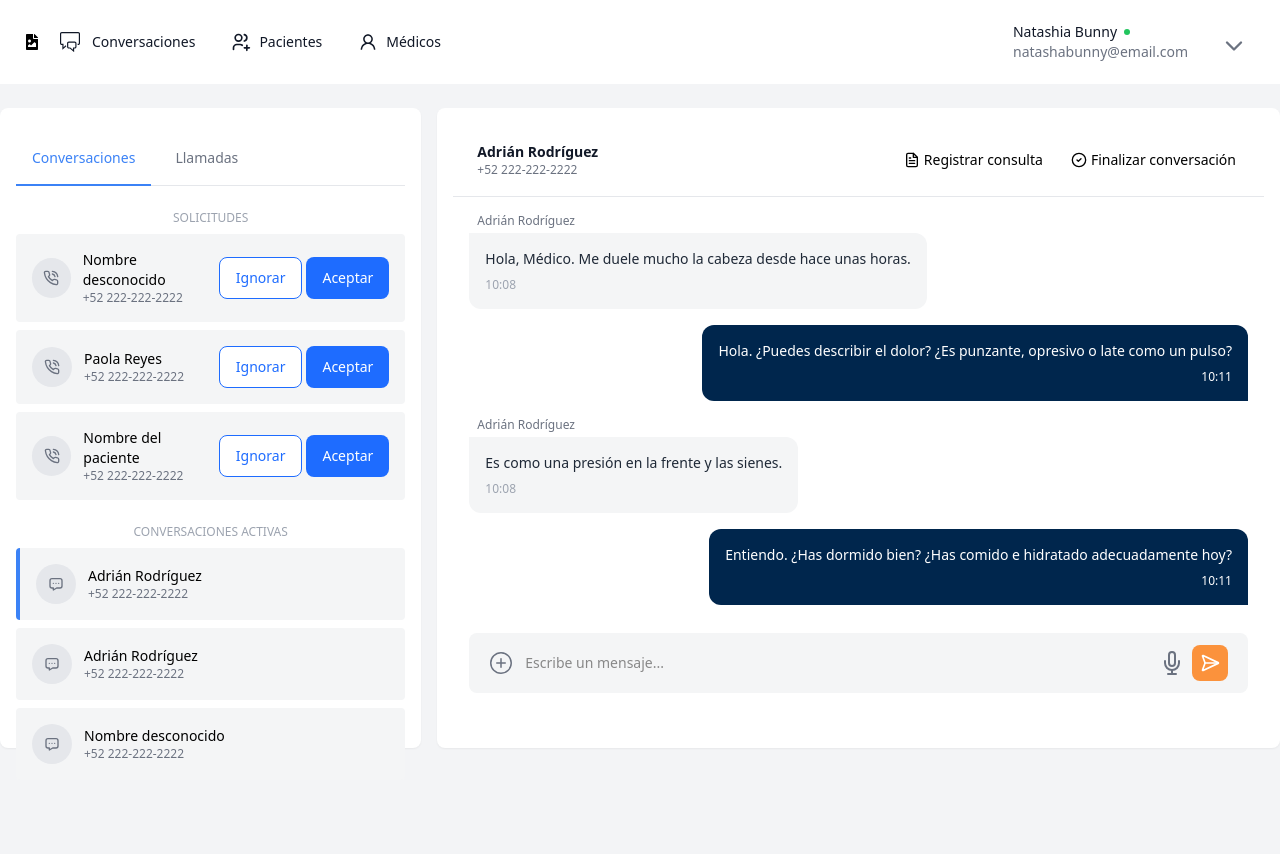
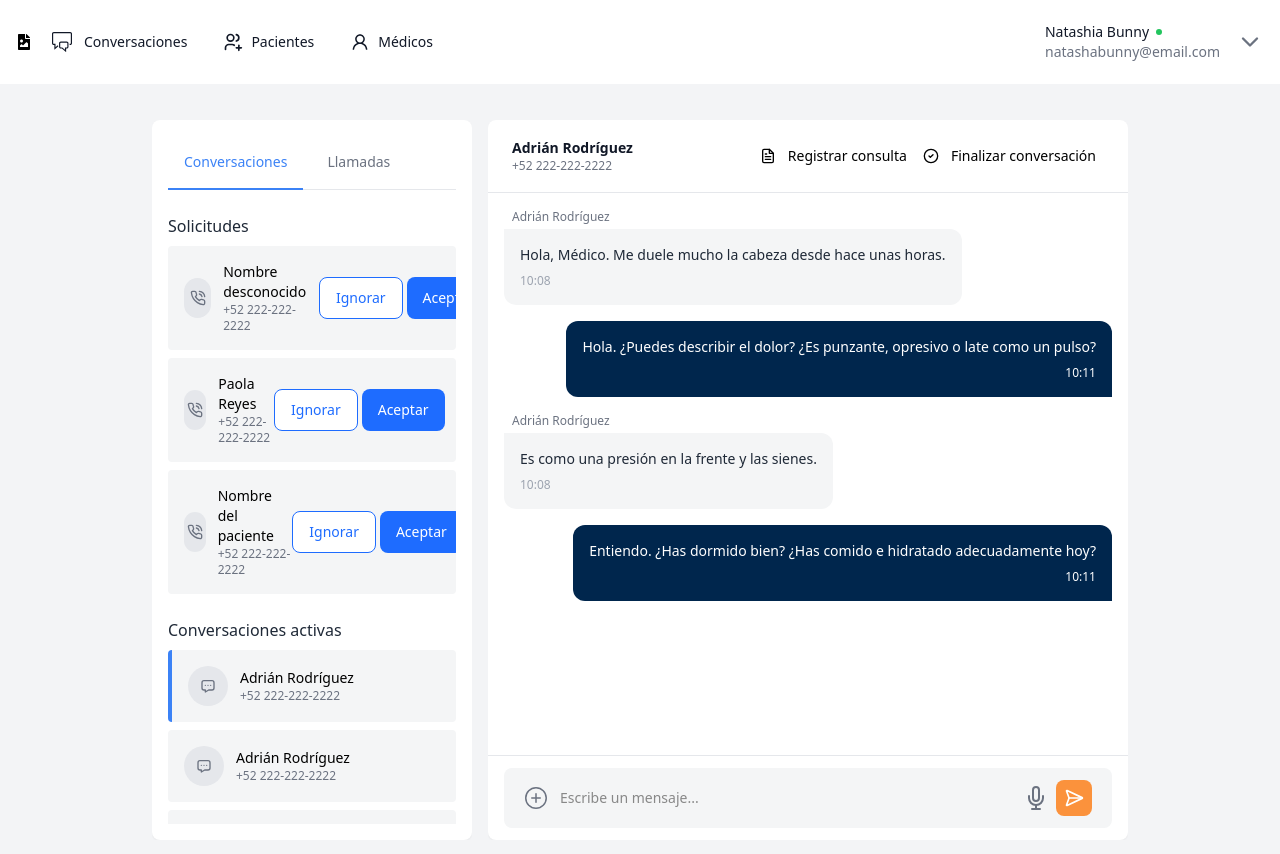
Before and after one commit to umakossiooo/myDocClient, a React (Vite) app in the folder frontend/: page / in a window 1280 px wide. Shown: the top 854 px of the page. Built offline with nearby package versions, Linux system fonts and the light colour scheme.

Commit message:
feat(chat): enhance layout and styling for ChatPage, ChatBox, and MainHeader components

```diff
--- a/frontend/src/components/ChatBox.tsx
+++ b/frontend/src/components/ChatBox.tsx
@@ -8,26 +8,34 @@ import { GoPlusCircle } from "react-icons/go";
 
 const ChatBox: React.FC = () => {
     return (
-        <div className="container mx-auto bg-white px-4 py-4 rounded-lg shadow-sm h-full">
-            <div className="flex justify-between items-center px-6 py-4 border-b border-gray-200">
-                <div>
-                    <p className="text-sm font-semibold text-gray-900 text-left">Adrián Rodríguez</p>
-                    <p className="text-xs text-gray-500 text-left">+52 222-222-2222</p>
+        <div className="h-full flex flex-col bg-white rounded-lg shadow-sm">
+            {/* Header */}
+            <div className="flex flex-wrap justify-between items-center px-6 py-4 border-b border-gray-200 gap-2">
+                <div className="flex-1 min-w-0">
+                    <p className="text-sm font-semibold text-gray-900 text-left truncate">Adrián Rodríguez</p>
+                    <p className="text-xs text-gray-500 text-left truncate">+52 222-222-2222</p>
                 </div>
-                <div className="flex items-center">
-                    <FileText className="w-4 h-4" />
-                    <button className="btn mr-6">Registrar consulta</button>
-                    <CircleCheck className="w-4 h-4" />
-                    <button className="btn">Finalizar conversación</button>
+                <div className="flex flex-wrap items-center space-x-2">
+                    <div className="flex flex-wrap items-center space-x-1">
+                        <FileText className="w-4 h-4 flex-shrink-0" />
+                        <button className="btn whitespace-nowrap text-sm px-1 py-1">Registrar consulta</button>
+                    </div>
+                    <div className="flex flex-wrap items-center space-x-1">
+                        <CircleCheck className="w-4 h-4 flex-shrink-0" />
+                        <button className="btn whitespace-nowrap text-sm">Finalizar conversación</button>
+                    </div>
                 </div>
             </div>
 
-            <ChatMessages />
+            {/* Chat Messages */}
+            <div className="flex-1 overflow-y-auto">
+                <ChatMessages />
+            </div>
 
-            {/* Chat input area */}
-            <div className="bg-white px-4 py-3">
+            {/* Chat Input */}
+            <div className="border-t border-gray-200 px-4 py-3">
                 <form className="relative flex items-center">
-                    <button type="button" className="absolute left-5 text-gray-500 rounded-lg px-0 py-2">
+                    <button type="button" className="absolute left-5 text-gray-500">
                         <GoPlusCircle className="w-6 h-6" />
                     </button>
                     <input
@@ -35,7 +43,7 @@ const ChatBox: React.FC = () => {
                         placeholder="Escribe un mensaje..."
                         className="flex-1 rounded-lg px-14 py-5 text-sm pr-28"
                     />
-                    <button type="button" className="absolute right-16 text-gray-500 rounded-lg px-0 py-2">
+                    <button type="button" className="absolute right-16 text-gray-500">
                         <FiMic className="w-6 h-6" />
                     </button>
                     <button
--- a/frontend/src/components/ConversationPanel.tsx
+++ b/frontend/src/components/ConversationPanel.tsx
@@ -17,7 +17,7 @@ const ConversationPanel: React.FC = () => {
     ];
 
     return (
-        <div className="h-full flex flex-col px-4 py-6 bg-white rounded-lg shadow-sm">
+        <div className="h-full flex flex-col px-4 py-4 bg-white rounded-lg shadow-sm">
             {/* Tabs */}
             <div className="text-sm font-medium text-center text-gray-500 border-b border-gray-200">
                 <ul className="flex flex-wrap -mb-px">
@@ -34,9 +34,11 @@ const ConversationPanel: React.FC = () => {
                 </ul>
             </div>
 
+            {/* Scrollable Content */}
+            <div className="flex-1 overflow-y-auto mt-6">
                 {/* Solicitudes */}
-            <div className="mt-6">
-                <h3 className="text-xs text-gray-400 uppercase mb-2">Solicitudes</h3>
+                <div>
+                    <h3 className="text-base text-gray-800 mb-2 text-left">Solicitudes</h3>
                     <div className="space-y-2">
                         {solicitudes.map((s) => (
                             <div key={s.id} className="conversation-container flex items-center justify-between text-sm">
@@ -60,7 +62,7 @@ const ConversationPanel: React.FC = () => {
 
                 {/* Conversaciones activas */}
                 <div className="mt-6">
-                <h3 className="text-xs text-gray-400 uppercase mb-2">Conversaciones activas</h3>
+                    <h3 className="text-base text-gray-800 mb-2 text-left">Conversaciones activas</h3>
                     <div className="space-y-2">
                         {conversacionesActivas.map((conv) => (
                             <div
@@ -80,6 +82,7 @@ const ConversationPanel: React.FC = () => {
                     </div>
                 </div>
             </div>
+        </div>
     );
 };
 
--- a/frontend/src/components/MainHeader.tsx
+++ b/frontend/src/components/MainHeader.tsx
@@ -14,9 +14,9 @@ const MainHeader: React.FC = () => {
     };
 
     return (
-        <div className="bg-white flex justify-between items-center px-6 py-4">
+        <div className="bg-white flex flex-wrap items-center px-4 py-4">
             {/* Tabs Navigation */}
-            <div className="flex items-center space-x-1">
+            <div className="flex flex-wrap items-center space-x-1">
                 <FaFileImage />
                 <button
                     className="flex items-center p-4 text-gray-900 font-normal text-sm hover:text-orange-400 space-x-3"
@@ -53,26 +53,25 @@ const MainHeader: React.FC = () => {
             {/* User Information */}
             <button
                 id="dropdownAvatarNameButton"
-                onClick={toggleDropdown} // Toggle dropdown on click
-                className="flex items-center text-sm pe-2 font-medium text-gray-900"
+                onClick={toggleDropdown}
+                className="flex items-center text-sm font-medium text-gray-900 ml-auto mt-4 md:mt-0"
                 type="button"
             >
-                <span className="sr-only">Open user menu</span>
                 <div className="flex flex-col text-left">
-                    <div className="flex flex-row">
-                        <span className="font-medium">Natashia Bunny</span>
-                        <GoDotFill className="w-3 h-3 text-green-500 m-1" />
+                    <div className="flex flex-row items-center">
+                        <span className="font-medium truncate">Natashia Bunny</span>
+                        <GoDotFill className="w-3 h-3 text-green-500 ml-1" />
                     </div>
-                    <span className="text-sm text-gray-500 font-normal">natashabunny@email.com</span>
+                    <span className="text-sm text-gray-500 font-normal truncate">natashabunny@email.com</span>
                 </div>
-                <LuChevronDown className="w-7 h-7 ml-8 mt-2 text-gray-500" />
+                <LuChevronDown className="w-7 h-7 ml-4 text-gray-500" />
             </button>
 
             {/* Dropdown Menu */}
             {isDropdownOpen && (
                 <div
                     id="dropdownAvatarName"
-                    className="z-10 bg-white divide-y divide-gray-100 rounded-lg shadow-sm w-44 dark:bg-gray-700 dark:divide-gray-600 absolute right-10 top-20"
+                    className="z-10 bg-white divide-y divide-gray-100 rounded-lg shadow-sm w-44 dark:bg-gray-700 dark:divide-gray-600 absolute right-4 top-16"
                 >
                     <div className="px-4 py-3 text-sm text-gray-900 dark:text-white">
                         <div className="truncate">natashabunny@email.com</div>
--- a/frontend/src/index.css
+++ b/frontend/src/index.css
@@ -3,7 +3,7 @@
 @tailwind utilities;
 
 .btn {
-  @apply font-normal rounded-lg text-sm px-1 py-2.5 text-center transition-colors duration-200;
+  @apply font-normal rounded-lg text-sm px-2 py-2.5 text-center transition-colors duration-200;
 }
 
 /* Botón estilo "Aceptar" */
--- a/frontend/src/pages/ChatPage.tsx
+++ b/frontend/src/pages/ChatPage.tsx
@@ -4,15 +4,15 @@ import ChatBox from '../components/ChatBox';
 
 const ChatPage: React.FC = () => {
     return (
-        <div className="min-h-screen flex justify-center items-start py-6 bg-gray-100">
-            <div className="flex w-full max-w-7xl gap-4 h-[80vh]">
+        <div className="min-h-screen flex justify-center items-start py-9 bg-gray-100 overflow-hidden">
+            <div className="flex flex-col md:flex-row w-full max-w-[95vw] lg:max-w-[80vw] px-3 md:px-6 gap-4 h-[90vh]">
                 {/* Conversation Panel */}
-                <div className="w-1/3 h-full">
+                <div className="w-full md:w-1/3 h-full overflow-hidden">
                     <ConversationPanel />
                 </div>
 
                 {/* Chat Box */}
-                <div className="w-2/3 h-full">
+                <div className="w-full md:w-2/3 h-full overflow-hidden">
                     <ChatBox />
                 </div>
             </div>
--- /dev/null
+++ b/frontend/src/styles/global.css
@@ -0,0 +1,29 @@
+@media (max-width: 768px) {
+    .chat-container {
+        flex-direction: column;
+        max-width: 95vw;
+        padding: 1rem;
+    }
+
+    .conversation-panel,
+    .chat-box {
+        width: 100%;
+        min-height: 50vh;
+    }
+}
+
+@media (min-width: 768px) {
+    .chat-container {
+        flex-direction: row;
+        max-width: 80vw;
+        padding: 1.5rem;
+    }
+
+    .conversation-panel {
+        width: 33.333%;
+    }
+
+    .chat-box {
+        width: 66.666%;
+    }
+}
```
Lines whose indentation alone changed are shown as unchanged.
